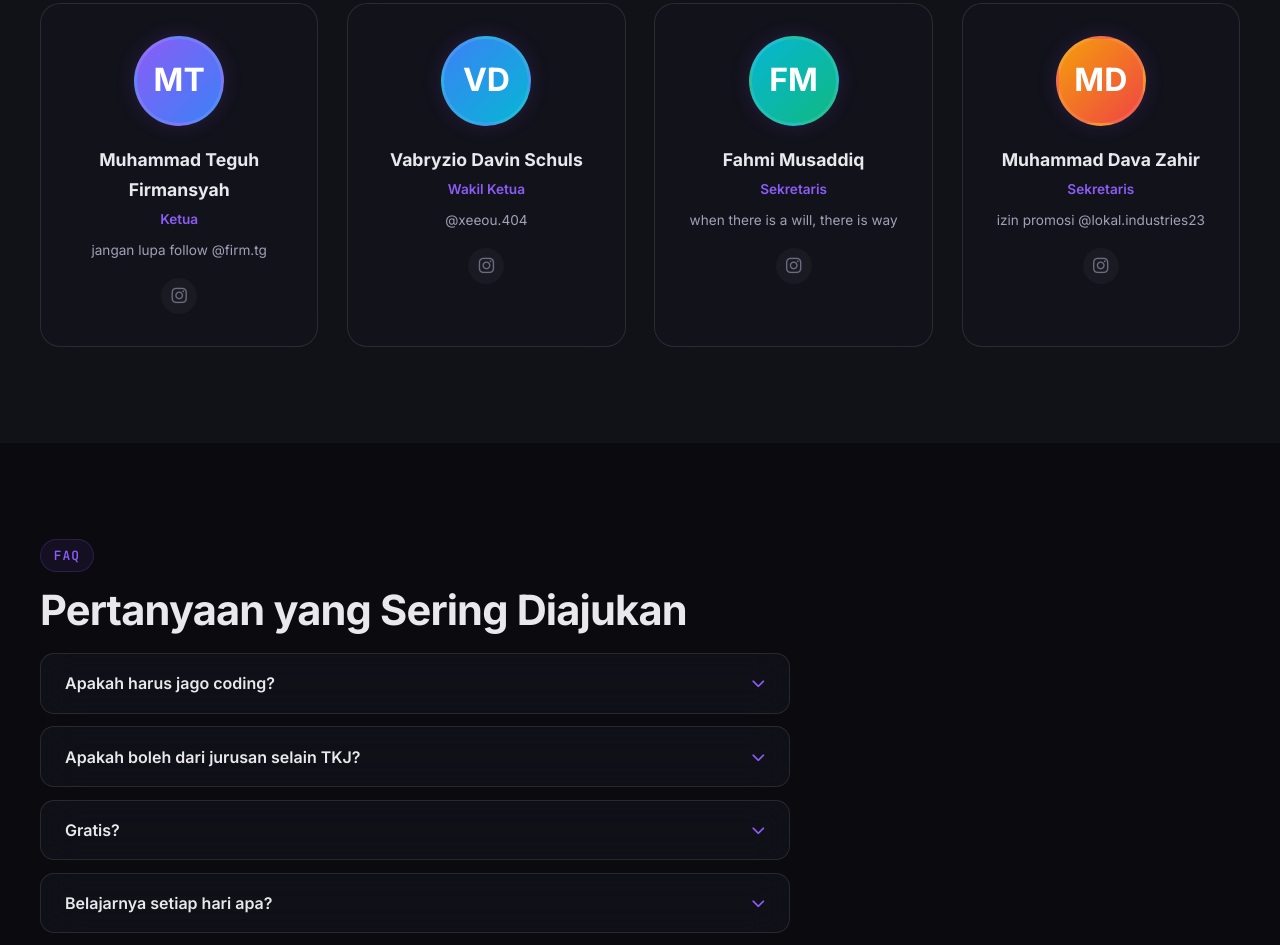
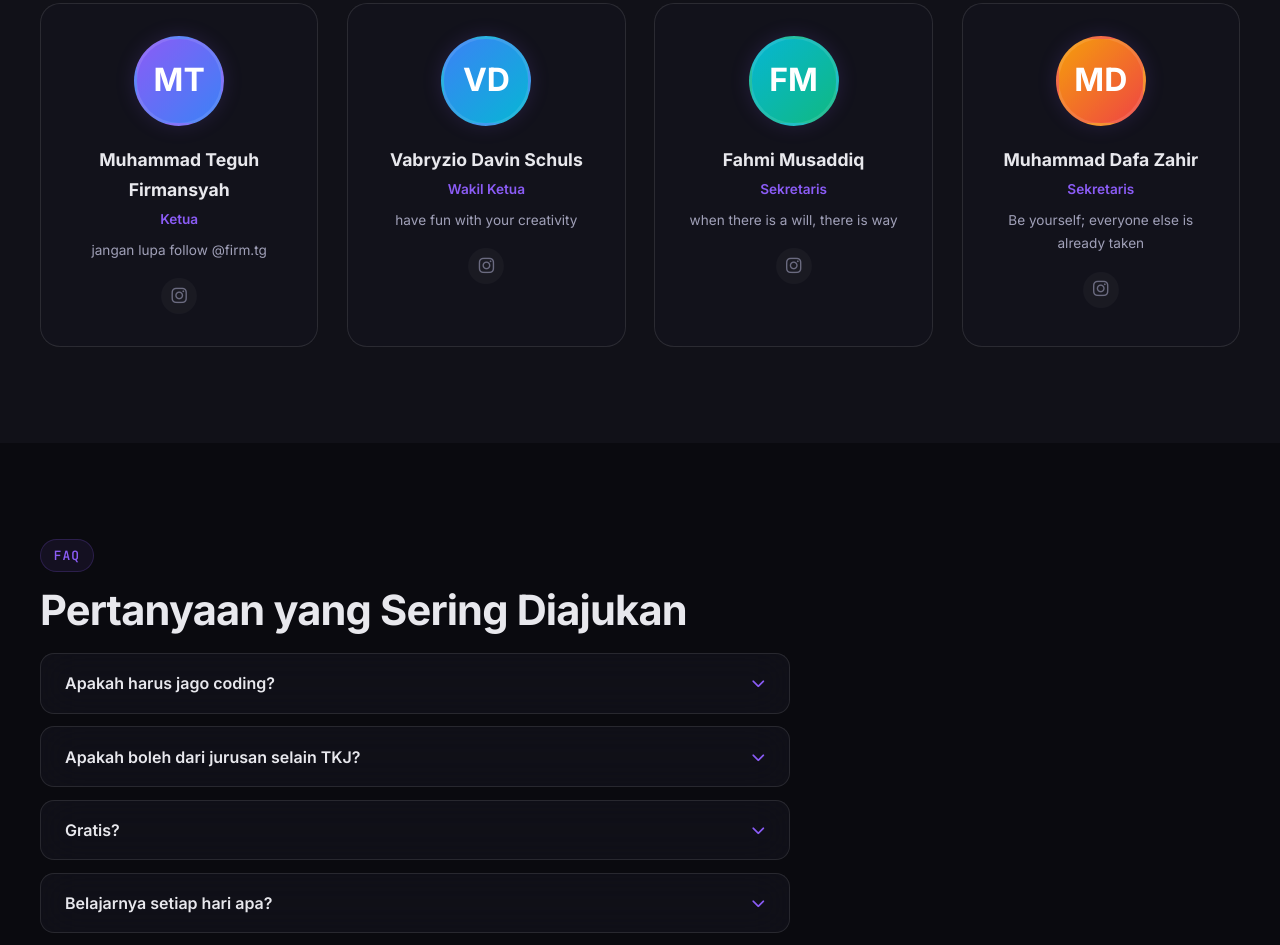
Before and after one commit to faturrn/itclub.smkn4jkt, a plain HTML site: page index.html in a window 1280 px wide. Shown: the part 3673-4618 px from the top of the page. Drawn offline with nearby package versions, Linux system fonts and the light colour scheme.

Commit message:
Update index.html

```diff
--- a/index.html
+++ b/index.html
@@ -377,7 +377,7 @@
             </div>
             <h4>Vabryzio Davin Schuls</h4>
             <p class="jabatan">Wakil Ketua</p>
-            <p class="quotes">@xeeou.404</p>
+            <p class="quotes">have fun with your creativity</p>
             <div class="social-links">
               <a href="https://www.instagram.com/xeeou.404/" title="Instagram"
                 ><i class="fab fa-instagram"></i
@@ -407,9 +407,9 @@
             >
               MD
             </div>
-            <h4>Muhammad Dava Zahir</h4>
+            <h4>Muhammad Dafa Zahir</h4>
             <p class="jabatan">Sekretaris</p>
-            <p class="quotes">izin promosi @lokal.industries23</p>
+            <p class="quotes">Be yourself; everyone else is already taken</p>
             <div class="social-links">
               <a href="https://www.instagram.com/dafazhir/" title="Instagram"
                 ><i class="fab fa-instagram"></i
```
